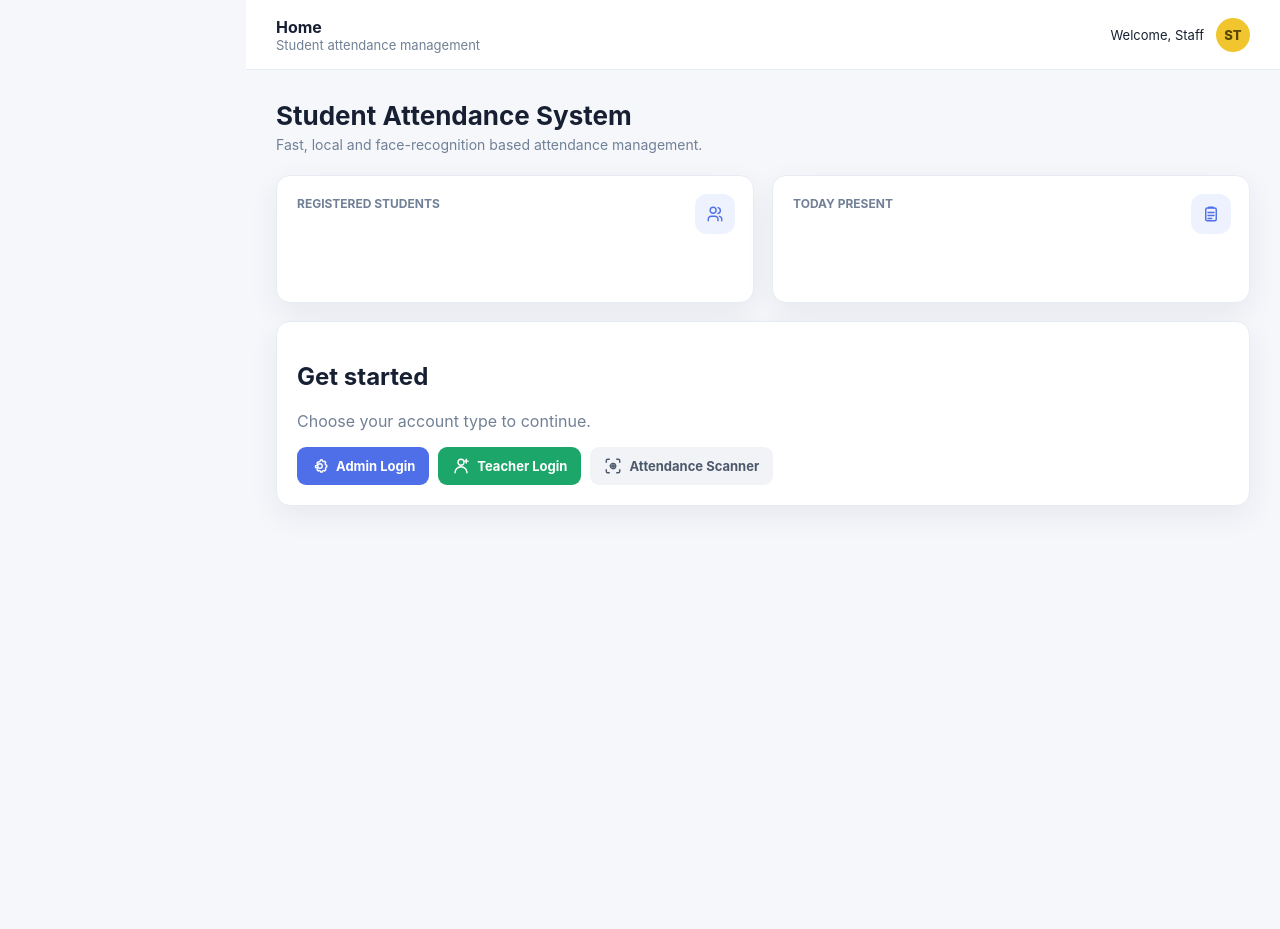
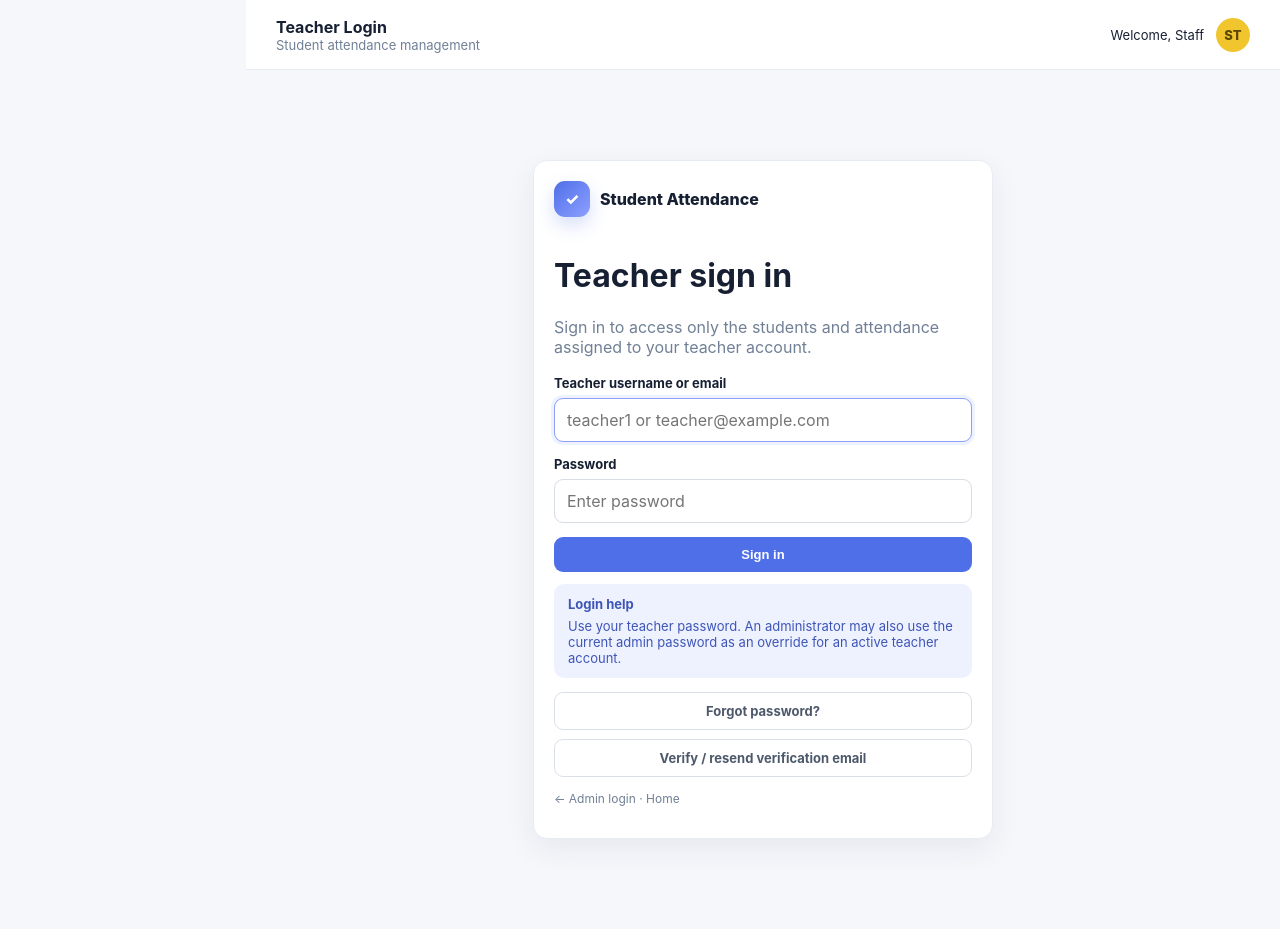
Before and after one commit to ApexPredetor-67/school-attendence-system, a Flask app: page /teacher/login in a window 1280 px wide. Before the commit the page ends 506 px from the top, so only its background shows below. Run offline with Flask 3, Linux system fonts and the light colour scheme.

Commit message:
teacher_login.html

```diff
--- a/templates/teacher_login.html
+++ b/templates/teacher_login.html
@@ -1,73 +1,38 @@
 {% extends "base.html" %}
-{% block title %}Home{% endblock %}
-{% block crumb %}Home{% endblock %}
+{% block title %}Teacher Login{% endblock %}
+{% block crumb %}Teacher Login{% endblock %}
 {% block content %}
-<div class="page-head">
-  <div>
-    {% if session.get('teacher_id') %}
-      <h1>Teacher Dashboard</h1>
-      <p>Manage your students and view their attendance.</p>
-    {% elif session.get('admin_id') %}
-      <h1>Student Attendance System</h1>
-      <p>Manage students, teachers and attendance.</p>
-    {% else %}
-      <h1>Student Attendance System</h1>
-      <p>Fast, local and face-recognition based attendance management.</p>
+<div style="max-width:460px;margin:60px auto">
+  <div class="card">
+    <div class="brand" style="padding:0 0 18px"><div class="brand-icon">✓</div><div>Student Attendance</div></div>
+    <h1>Teacher sign in</h1>
+    <p class="muted">Sign in to access only the students and attendance assigned to your teacher account.</p>
+    {% if error %}<div class="message err">{{ error }}</div>{% endif %}
+    {% if verification_required %}
+      <div class="message warn">Your email address is not verified yet. You can resend the verification email or ask the administrator to verify the account.</div>
+      <a class="btn btn-light" style="width:100%;margin-top:10px" href="/teacher/resend-verification?identifier={{ username|urlencode }}">Resend verification email</a>
     {% endif %}
+    <form method="post" style="margin-top:18px">
+      <input type="hidden" name="next" value="{{ next or '' }}">
+      <div class="form-group">
+        <label for="username">Teacher username or email</label>
+        <input id="username" name="username" value="{{ username or '' }}" required autofocus autocomplete="username" spellcheck="false" placeholder="teacher1 or teacher@example.com">
+      </div>
+      <div class="form-group">
+        <label for="password">Password</label>
+        <input id="password" type="password" name="password" required autocomplete="current-password" placeholder="Enter password">
+      </div>
+      <button class="btn btn-primary" style="width:100%" type="submit">Sign in</button>
+    </form>
+    <div class="message info">
+      <strong>Login help</strong>
+      <div style="margin-top:6px">Use your teacher password. An administrator may also use the current admin password as an override for an active teacher account.</div>
+    </div>
+    <div style="display:grid;gap:9px;margin-top:14px">
+      <a class="btn btn-outline" href="/teacher/forgot-password">Forgot password?</a>
+      <a class="btn btn-outline" href="/teacher/resend-verification">Verify / resend verification email</a>
+    </div>
+    <p class="small muted" style="margin-top:14px"><a href="/login">← Admin login</a> · <a href="/">Home</a></p>
   </div>
 </div>
-
-<div class="grid grid-2">
-  <div class="card stat-card">
-    <div class="stat-label">{% if session.get('teacher_id') %}MY STUDENTS{% else %}REGISTERED STUDENTS{% endif %}</div>
-    <div class="stat">{{ total_users }}</div>
-    <div class="stat-icon">{{ icon('users') }}</div>
-  </div>
-  <div class="card stat-card">
-    <div class="stat-label">{% if session.get('teacher_id') %}PRESENT TODAY{% else %}TODAY PRESENT{% endif %}</div>
-    <div class="stat">{{ today_attendance }}</div>
-    <div class="stat-icon">{{ icon('clipboard') }}</div>
-  </div>
-</div>
-
-{% if session.get('teacher_id') %}
-  <div class="card" style="margin-top:18px">
-    <div class="section-title">
-      <h2>Teacher workspace</h2>
-      <span class="badge badge-green">Teacher</span>
-    </div>
-    <p class="muted">You can manage only the students assigned to your teacher account.</p>
-    <div class="actions" style="margin-top:16px">
-      <a class="btn btn-primary" href="/dashboard">{{ icon('home') }} My Dashboard</a>
-      <a class="btn btn-success" href="/register">{{ icon('userplus') }} Register Student</a>
-      <a class="btn btn-light" href="/students">{{ icon('users') }} My Students</a>
-      <a class="btn btn-light" href="/teacher/attendance">{{ icon('clipboard') }} Attendance Records</a>
-      <a class="btn btn-light" href="/teacher/notifications">{{ icon('bell') }} Notifications</a>
-    </div>
-  </div>
-{% elif session.get('admin_id') %}
-  <div class="card" style="margin-top:18px">
-    <div class="section-title">
-      <h2>Administrator workspace</h2>
-      <span class="badge badge-yellow">Admin</span>
-    </div>
-    <p class="muted">Manage teachers, students, attendance and system settings.</p>
-    <div class="actions" style="margin-top:16px">
-      <a class="btn btn-primary" href="/admin">{{ icon('home') }} Admin Dashboard</a>
-      <a class="btn btn-light" href="/teachers">{{ icon('teacher') }} Manage Teachers</a>
-      <a class="btn btn-light" href="/students">{{ icon('users') }} Students</a>
-      <a class="btn btn-success" href="/attendance">{{ icon('scan') }} Attendance Scanner</a>
-    </div>
-  </div>
-{% else %}
-  <div class="card" style="margin-top:18px">
-    <h2>Get started</h2>
-    <p class="muted">Choose your account type to continue.</p>
-    <div class="actions" style="margin-top:14px">
-      <a class="btn btn-primary" href="/login">{{ icon('settings') }} Admin Login</a>
-      <a class="btn btn-success" href="/teacher/login">{{ icon('teacher') }} Teacher Login</a>
-      <a class="btn btn-light" href="/attendance">{{ icon('scan') }} Attendance Scanner</a>
-    </div>
-  </div>
-{% endif %}
 {% endblock %}
```
